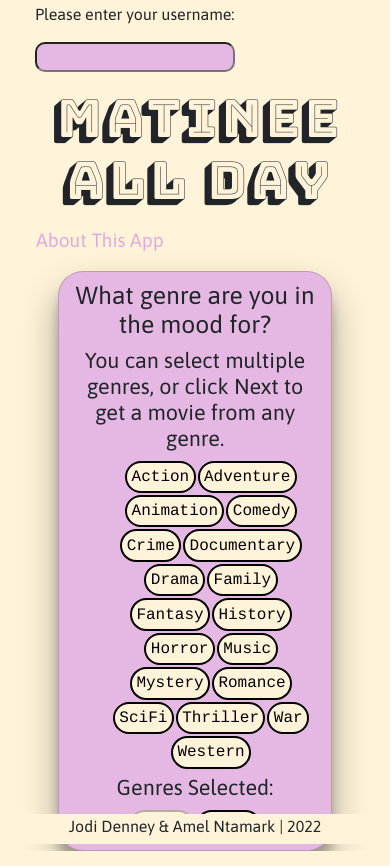
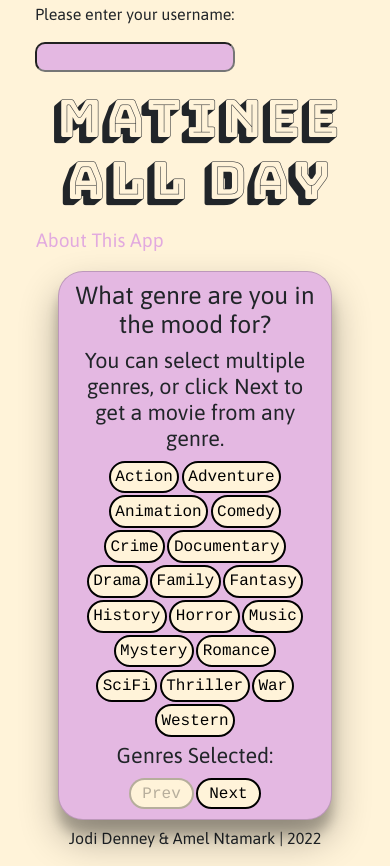
Before and after one commit to J-J-D/Capstone, a React (Create React App) app: page / in a window 390 px wide. Built offline with nearby package versions, Linux system fonts and the light colour scheme.

Commit message:
fix footer display on iphones

```diff
--- a/src/App.tsx
+++ b/src/App.tsx
@@ -51,6 +51,7 @@ const backToApp = () => setSeeAbout(!seeAbout)
 
 
     return (
+      <>
       <div className="App container-fluid">
         <nav className="navbar justify-content-space-between">
           <div className="login-form">
@@ -65,11 +66,11 @@ const backToApp = () => setSeeAbout(!seeAbout)
         <section>
           {displayToggle()}
         </section>
-        <div className="footer">
-          <p>Jodi Denney & Amel Ntamark | 2022</p>
-        </div>
       </div>
-
+      <div className="footer">
+        <p>Jodi Denney & Amel Ntamark | 2022</p>
+      </div>
+      </>
   );
 }
 
--- a/src/components/Runtime.tsx
+++ b/src/components/Runtime.tsx
@@ -13,7 +13,7 @@ const Runtime = (props: RuntimeProps) => {
     const TMDB_MAX_TIMES = ["90 minutes", "2 hours"]
 
     return (
-        <div className="transparent-background">
+        <div className="transparent-background align-items-center">
             <h2 className="input-title transparent-background">What's the max length you want a movie to be?</h2>
             <h4 className="transparent-background question-explanation">Click Submit to get a movie of any length</h4>
             <ul className="transparent-background button-list">
--- a/src/styles.sass
+++ b/src/styles.sass
@@ -93,6 +93,8 @@ a:hover
 .button-list
     margin-bottom: 2%
     margin-top: 2%
+    padding-left: 4%
+    padding-right: 4%
 
 .question-explanation
     margin-top: .5%
@@ -105,7 +107,6 @@ a:hover
     text-align: center
 
 .footer
-    position: fixed
     left: 0
     bottom: 0
     width: 100%
@@ -127,12 +128,32 @@ a:hover
     max-width: 10%
     height: auto
 
+// Phones
 @media (max-width: 480px)
     .tmdb-logo
         max-width: 30%
         height: auto
+    .footer
+        margin-top: auto
+        // position: -webkit-sticky
 
+// Tablets
+@media (min-width: 481px) and (max-width: 767px)
+    .tmdb-logo
+        max-width: 20%
+        height: auto
+    .footer
+        position: fixed
+
+// Small screens
 @media (min-width: 768px) and (max-width: 1024px)
     .tmdb-logo
         max-width: 20%
         height: auto
+    .footer
+        position: fixed
+
+// Large screens
+@media (min-width: 1025px)
+    .footer
+        position: fixed
```
